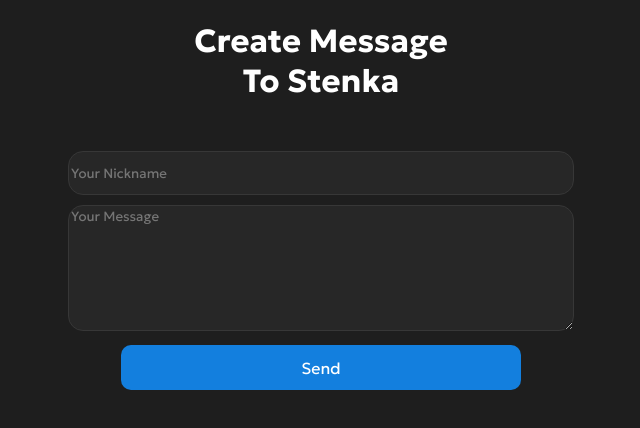
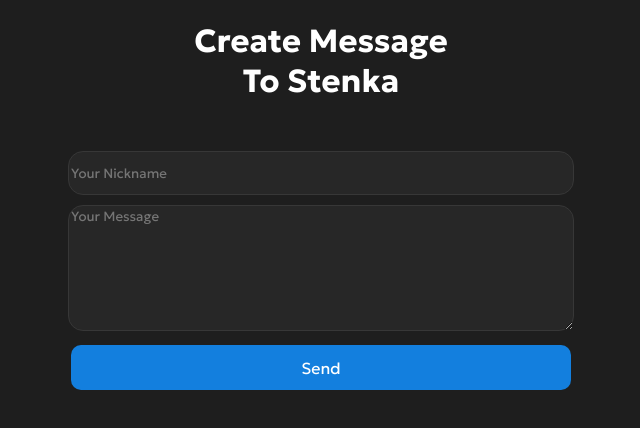
Before and after one commit to MatveyVue/hateusers, a Vue app: page /add in a window 1280 px wide. Shown: the top 428 px of the page, without its empty margins (319-959 px from the left). Built offline with nearby package versions, Linux system fonts and the light colour scheme; no server answers; the database is empty; a web font is replaced by a local one.

Commit message:
Update AddView.vue

```diff
--- a/src/views/AddView.vue
+++ b/src/views/AddView.vue
@@ -115,7 +115,7 @@ const posts = ref([]);
     width: 95%;
     height: 45px;
     border-radius: 10px;
-    max-width: 400px;
+    max-width: 500px;
     margin-top: 10px;
 }
 </style>
```
